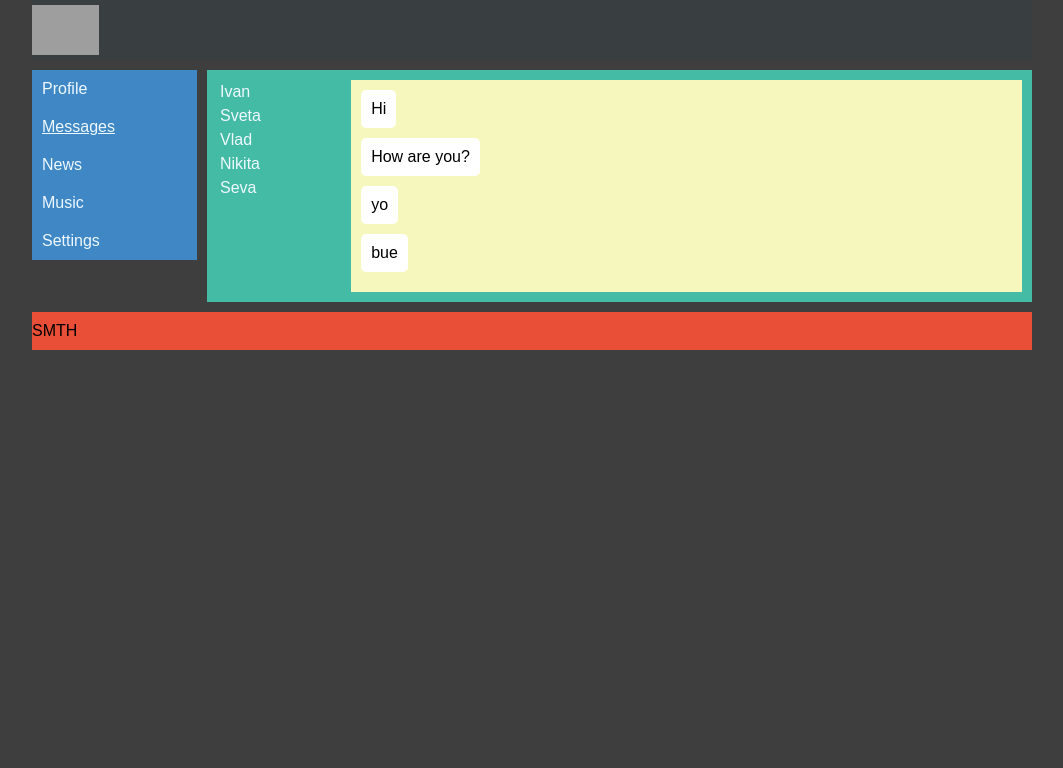
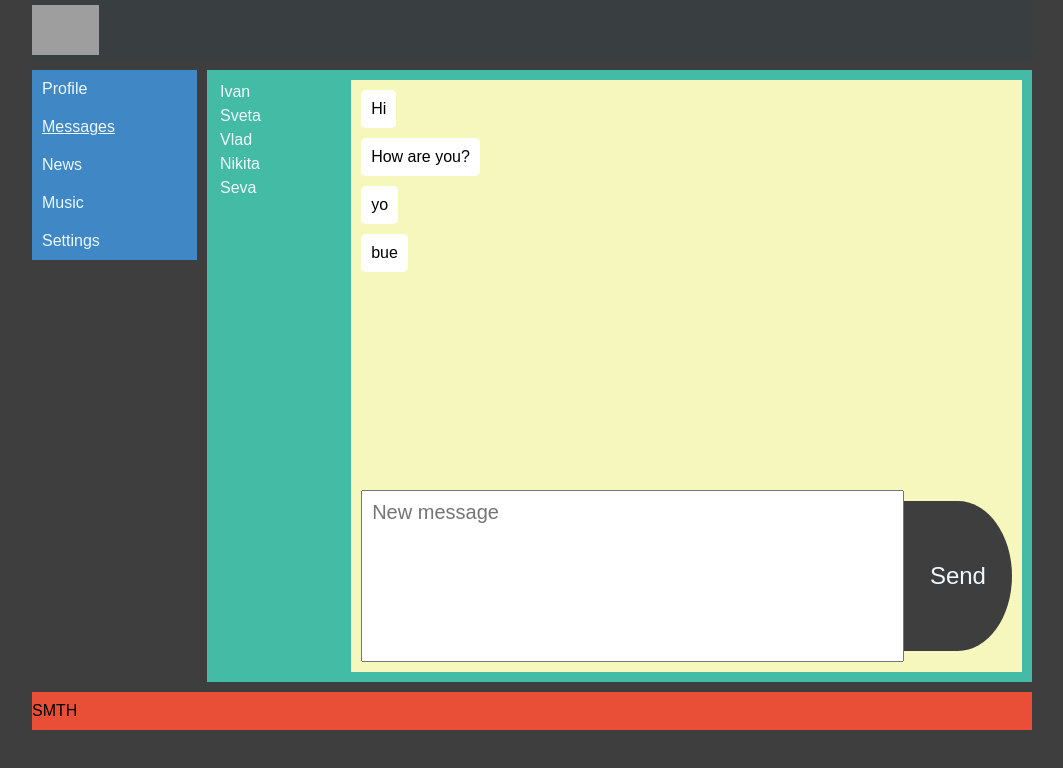
Before and after one commit to olegurcenko/react-start, a React (Create React App) app: page /dialogs in a window 1280 px wide. Shown: the top 768 px of the page, without its empty margins (108-1171 px from the left). Built offline with nearby package versions, Linux system fonts and the light colour scheme; grey boxes are pictures that could not be loaded.

Commit message:
added post creator

```diff
--- a/src/App.js
+++ b/src/App.js
@@ -27,10 +27,10 @@ const App = (props) => {
       <div className='appWrapperContent'>
         <Routes>
           <Route path='/dialogs'
-              element={<Dialogs  state={props.state.messagesPage}/>} />
+            element={<Dialogs state={props.state.messagesPage} />} />
           {/* dialogsData={props.state.messagesPage.dialogsData} messageData={props.state.messagesPage.messageData} */}
           <Route path='/profile'
-              element={<Content posts={props.state.profilePage} />} />
+            element={<Content posts={props.state.profilePage} addpost={props.addPost} />} />
           <Route path='/news'
             element={<News />} />
           {/* <Route path='/music' Component={Music} /> */}
--- a/src/components/main/content/content.jsx
+++ b/src/components/main/content/content.jsx
@@ -10,7 +10,7 @@ export const Content = (props) => {
         <div className={s.content}>
             <div><img className={s.jungle} src='https://phlearn.com/wp-content/uploads/2019/03/david-klaasen-775082-unsplash.jpg'></img></div>
         <ProfilInfo profilAva='https://cdn.pixabay.com/photo/2020/07/14/13/07/icon-5404125_960_720.png' profilName='Valentin'/>
-        <MyPosts posts={props.posts}/>
+        <MyPosts posts={props.posts} addpost={props.addpost}/>
         </div>
     )
 }
--- a/src/components/main/dialogs/dialogs.jsx
+++ b/src/components/main/dialogs/dialogs.jsx
@@ -6,6 +6,12 @@ import { Message } from "./message";
 export const Dialogs = (props) => {
     let dialogsElems = props.state.dialogsData.map(dialog => <DialogItem id={dialog.id} name={dialog.name}/>);
     let messageElems = props.state.messageData.map(message => <Message text={message.text}/>)
+
+    const messageInput = React.createRef();
+
+    const onclickFunc = () => {
+        alert(messageInput.current.value)
+    }
 
     return (
         <div className={s.dialogs}>
@@ -21,7 +27,13 @@ export const Dialogs = (props) => {
                 {/* <Message text={messageData[0].text}/>
                 <Message text={messageData[1].text}/>
                 <Message text={messageData[2].text}/> */}
-                {messageElems}
+                <div className={s.messagesBlock}>
+                    {messageElems}
+                </div>
+                <div className={s.messageInputBlock}>
+                    <textarea className={s.messageInput} placeholder="New message" ref={messageInput}></textarea>
+                    <button className={s.messageSendBtn} onClick={onclickFunc}>Send</button>
+                </div>
             </div>
         </div>
     )
--- a/src/components/main/dialogs/dialogs.module.css
+++ b/src/components/main/dialogs/dialogs.module.css
@@ -20,3 +20,29 @@
     border-top: 1px solid white;
 
 }
+.messagesBlock{
+    height: 50vh;
+    overflow-x: scroll;
+}
+.messageInputBlock{
+    display: flex;
+    align-items: center;
+}
+.messageInput{
+    min-width: 80%;
+    resize: none;
+    height: 150px !important;
+    font-size: 20px;
+    padding: 10px;
+}
+.messageSendBtn{
+    /* display: none; */
+    width: 20%;
+    height: 150px !important;
+    border-top-right-radius: 50%;
+    border-bottom-right-radius: 50%;
+    border: none;
+    background-color: #3e3e3e;
+    color: aliceblue;
+    font-size: 24px;
+}
--- a/src/components/main/my-posts/myPosts.jsx
+++ b/src/components/main/my-posts/myPosts.jsx
@@ -5,20 +5,31 @@ import { Post } from "./post/post";
 
 
 export const MyPosts = (props) => {
-  let postElems = props.posts.postsData.map(postInfo => <Post text={postInfo.text} imgLink={postInfo.imgLink} likesCount={postInfo.likesCount}/>)
+  let postElems = props.posts.postsData.map(postInfo => <Post text={postInfo.text} imgLink={postInfo.imgLink} likesCount={postInfo.likesCount} />)
+
+
+  let newPostInput = React.createRef();
+
+
+  const btnFunc = () => {
+    debugger;
+    let text = newPostInput.current.value; //current return elem
+    props.addpost(text)
+  }
+
 
   return (
     <div className={s.content}>
       <div className={s.newPostBlock}>
         <h1>New Post</h1>
-        <textarea placeholder='New Post' className={s.newPostInput} id='newPostText'></textarea>
-        <button type="button" className={s.btnAdd} id='btnAdd'>New Post</button>
+        <textarea placeholder='New Post' className={s.newPostInput} ref={newPostInput}></textarea>
+        <button type="button" className={s.btnAdd} id='btnAdd' onClick={btnFunc}>New Post</button>
       </div >
       {/* <Post text={postsData[0].text} imgLink={postsData[0].imgLink} likesCount={postsData[0].likesCount}/>
       <Post text={postsData[1].text} imgLink={postsData[1].imgLink} likesCount={postsData[1].likesCount}/>
       <Post text={postsData[2].text} imgLink={postsData[2].imgLink} likesCount={postsData[2].likesCount}/>
       <Post text={postsData[3].text} imgLink={postsData[3].imgLink} likesCount={postsData[3].likesCount}/> */}
-      {postElems }
+      {postElems}
 
     </div>
   )
--- a/src/index.js
+++ b/src/index.js
@@ -6,6 +6,7 @@ import reportWebVitals from './reportWebVitals';
 // import { postsData } from './components/main/my-posts/post/postsData';
 // import { dialogsData } from './components/main/dialogs/dialogsData';
 // import { messageData } from './components/main/dialogs/messagesData';
+import { addPost } from './redux/state';
 import { state } from './redux/state';
 import { BrowserRouter } from 'react-router-dom';
 const root = ReactDOM.createRoot(document.getElementById('root'));
@@ -15,7 +16,7 @@ const root = ReactDOM.createRoot(document.getElementById('root'));
 root.render(
   // <React.StrictMode>
     <BrowserRouter>
-      <App state={state} />
+      <App state={state} addPost={addPost}/>
     </BrowserRouter>
   /* </React.StrictMode> */
 );
--- a/src/redux/state.js
+++ b/src/redux/state.js
@@ -87,3 +87,14 @@ export let state = {
     ],
     },
 }
+
+export let addPost = (postMsg) => {
+    debugger;
+    let newPost = {
+        id: 5,
+        text: postMsg,
+        likesCount: 0,
+        imgLink: 'https://img.freepik.com/free-icon/user_318-159711.jpg',
+    };
+    state.profilePage.postsData.push(newPost);
+}
```
Lines whose indentation alone changed are shown as unchanged.
